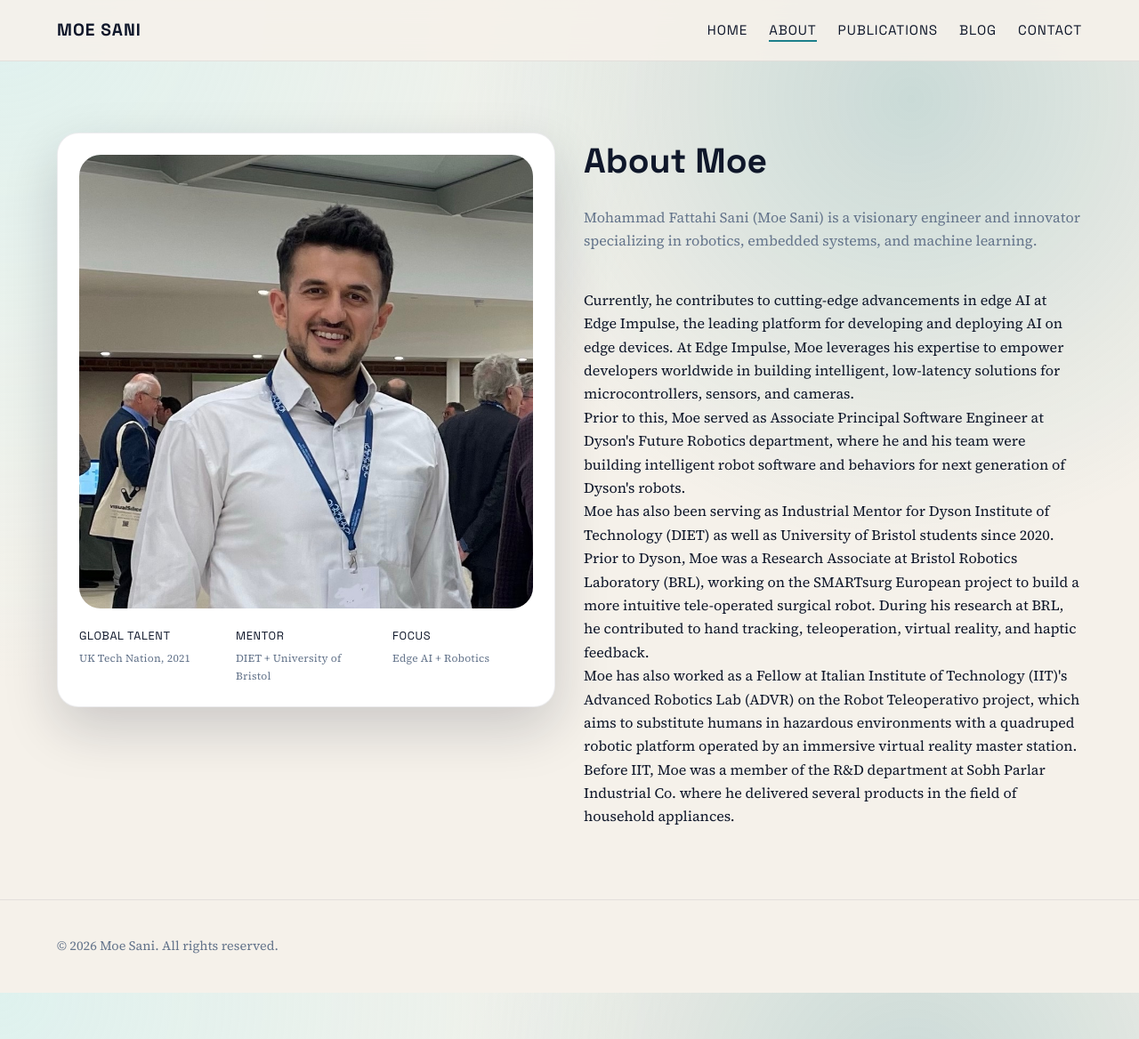
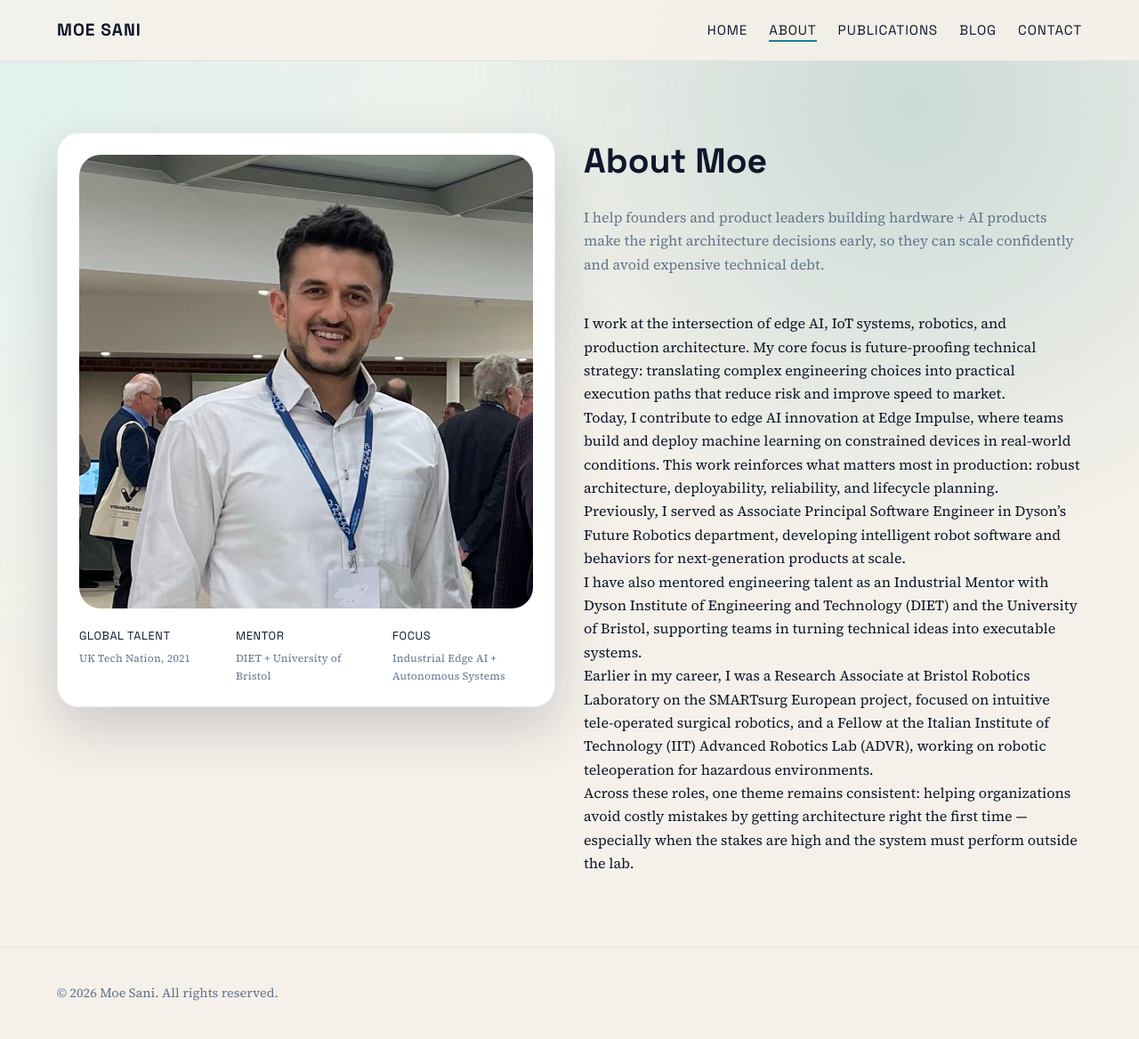
Before and after one commit to moe-sani/moe-sani.github.io, a Jekyll site: the page built from about-me.html, in a window 1280 px wide and 1168 px high. Shown: the whole window at 89% size. Built offline with Jekyll 4.4.1, drawn with Linux system fonts in a browser that asks for light colours.

Commit message:
Refine About page messaging to authority/solutions narrative and remove visionary engineer phrasing

```diff
--- a/about-me.html
+++ b/about-me.html
@@ -1,7 +1,7 @@
 ---
 layout: default
 title: About Moe Sani
-description: Full biography and background of Moe Sani in robotics, embedded systems, and edge AI.
+description: Strategic edge AI and IoT architecture background of Moe Sani, focused on helping companies avoid costly technical mistakes.
 ---
 
 <section class="section">
@@ -13,18 +13,18 @@ description: Full biography and background of Moe Sani in robotics, embedded sys
       <div class="hero-meta">
         <div>Global Talent<span>UK Tech Nation, 2021</span></div>
         <div>Mentor<span>DIET + University of Bristol</span></div>
-        <div>Focus<span>Edge AI + Robotics</span></div>
+        <div>Focus<span>Industrial Edge AI + Autonomous Systems</span></div>
       </div>
     </div>
     <div class="reveal">
       <h1 class="section-title">About Moe</h1>
-      <p class="section-lede">Mohammad Fattahi Sani (Moe Sani) is a visionary engineer and innovator specializing in robotics, embedded systems, and machine learning.</p>
-      <p>Currently, he contributes to cutting-edge advancements in edge AI at Edge Impulse, the leading platform for developing and deploying AI on edge devices. At Edge Impulse, Moe leverages his expertise to empower developers worldwide in building intelligent, low-latency solutions for microcontrollers, sensors, and cameras.</p>
-      <p>Prior to this, Moe served as Associate Principal Software Engineer at Dyson's Future Robotics department, where he and his team were building intelligent robot software and behaviors for next generation of Dyson's robots.</p>
-      <p>Moe has also been serving as Industrial Mentor for Dyson Institute of Technology (DIET) as well as University of Bristol students since 2020.</p>
-      <p>Prior to Dyson, Moe was a Research Associate at Bristol Robotics Laboratory (BRL), working on the SMARTsurg European project to build a more intuitive tele-operated surgical robot. During his research at BRL, he contributed to hand tracking, teleoperation, virtual reality, and haptic feedback.</p>
-      <p>Moe has also worked as a Fellow at Italian Institute of Technology (IIT)'s Advanced Robotics Lab (ADVR) on the Robot Teleoperativo project, which aims to substitute humans in hazardous environments with a quadruped robotic platform operated by an immersive virtual reality master station.</p>
-      <p>Before IIT, Moe was a member of the R&D department at Sobh Parlar Industrial Co. where he delivered several products in the field of household appliances.</p>
+      <p class="section-lede">I help founders and product leaders building hardware + AI products make the right architecture decisions early, so they can scale confidently and avoid expensive technical debt.</p>
+      <p>I work at the intersection of edge AI, IoT systems, robotics, and production architecture. My core focus is future-proofing technical strategy: translating complex engineering choices into practical execution paths that reduce risk and improve speed to market.</p>
+      <p>Today, I contribute to edge AI innovation at Edge Impulse, where teams build and deploy machine learning on constrained devices in real-world conditions. This work reinforces what matters most in production: robust architecture, deployability, reliability, and lifecycle planning.</p>
+      <p>Previously, I served as Associate Principal Software Engineer in Dyson’s Future Robotics department, developing intelligent robot software and behaviors for next-generation products at scale.</p>
+      <p>I have also mentored engineering talent as an Industrial Mentor with Dyson Institute of Engineering and Technology (DIET) and the University of Bristol, supporting teams in turning technical ideas into executable systems.</p>
+      <p>Earlier in my career, I was a Research Associate at Bristol Robotics Laboratory on the SMARTsurg European project, focused on intuitive tele-operated surgical robotics, and a Fellow at the Italian Institute of Technology (IIT) Advanced Robotics Lab (ADVR), working on robotic teleoperation for hazardous environments.</p>
+      <p>Across these roles, one theme remains consistent: helping organizations avoid costly mistakes by getting architecture right the first time — especially when the stakes are high and the system must perform outside the lab.</p>
     </div>
   </div>
 </section>
```
